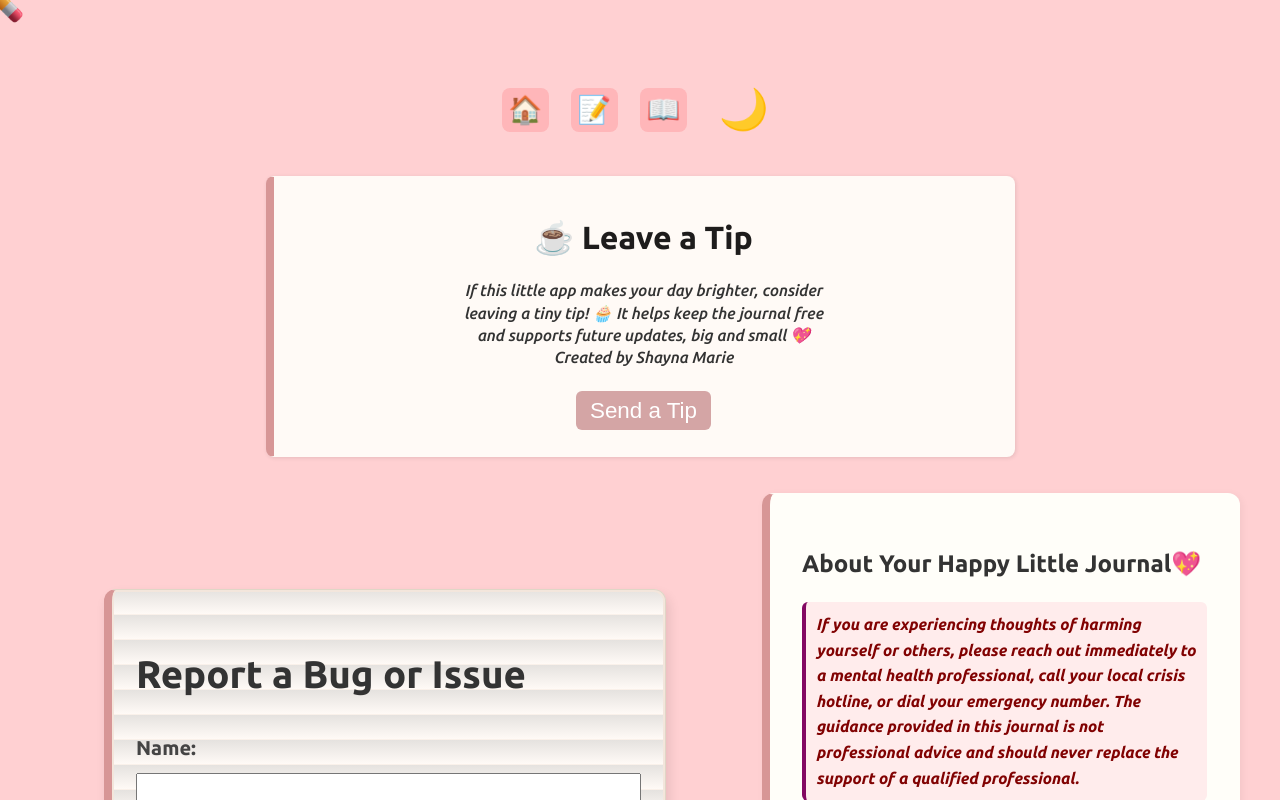
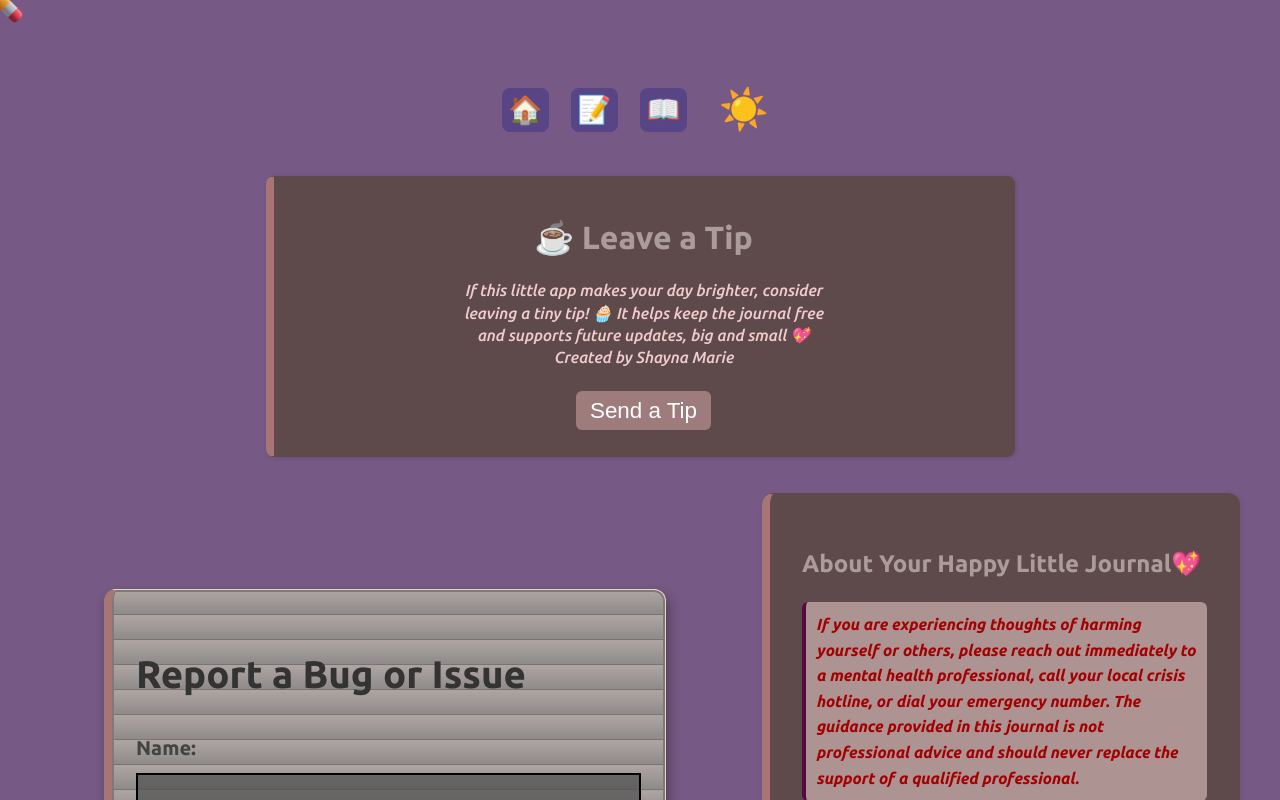
Before and after one commit to ShaynaMBarclay/vent2me, a React (Vite) app: page /settings in a window 1280 px wide. Shown: the top 800 px of the page. Built offline with nearby package versions, Linux system fonts and the light colour scheme; a web font is replaced by a local one.

Commit message:
dark mode

```diff
--- a/src/components/DarkModeToggle.jsx
+++ b/src/components/DarkModeToggle.jsx
@@ -1,16 +1,19 @@
 import { useEffect, useState } from "react";
 
 function DarkModeToggle() {
-const [isDark, setIsDark] = useState(false);
+  // Default to true for dark mode
+  const [isDark, setIsDark] = useState(true);
 
   useEffect(() => {
     const storedTheme = localStorage.getItem("theme");
-    if (storedTheme === "dark") {
+
+    if (storedTheme === "light") {
+      document.body.classList.remove("dark-mode");
+      setIsDark(false);
+    } else {
+      // Default to dark mode if nothing is stored
       document.body.classList.add("dark-mode");
       setIsDark(true);
-    } else {
-        document.body.classList.remove("dark-mode");
-        setIsDark(false);
     }
   }, []);
 
@@ -24,6 +27,7 @@ const toggleDarkMode = () => {
       body.classList.add("dark-mode");
       localStorage.setItem("theme", "dark");
     }
+
     setIsDark(!isDark);
   };
 
--- a/src/styles/App.css
+++ b/src/styles/App.css
@@ -24,7 +24,7 @@ html, body {
   }
 
   body {
-    background-color: #ffb6b9a1;
+    background-color: #f9d3e1af;
 
   }
 
--- a/src/styles/Home.css
+++ b/src/styles/Home.css
@@ -6,7 +6,7 @@
     min-height: 100vh;
     padding: 0.2rem;
     text-align: center;
-    background: linear-gradient(to bottom, #ffb6b9a1, #ddf0f3);
+    background: #f9d3e1af;
     opacity: 0;
     animation: fadeIn 1.5s ease-out forwards;
     overflow-y: auto;
```
Lines whose indentation alone changed are shown as unchanged.
